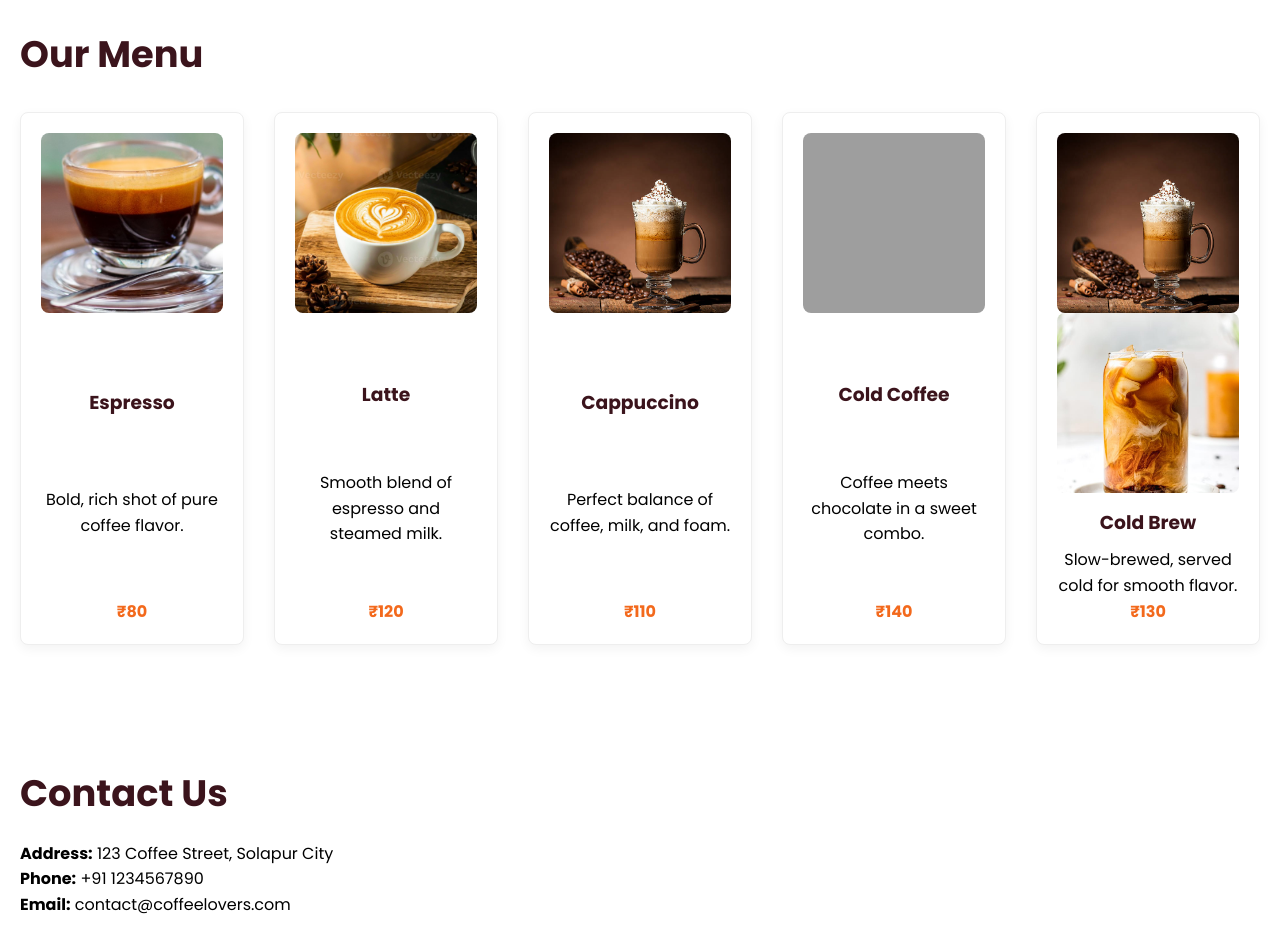
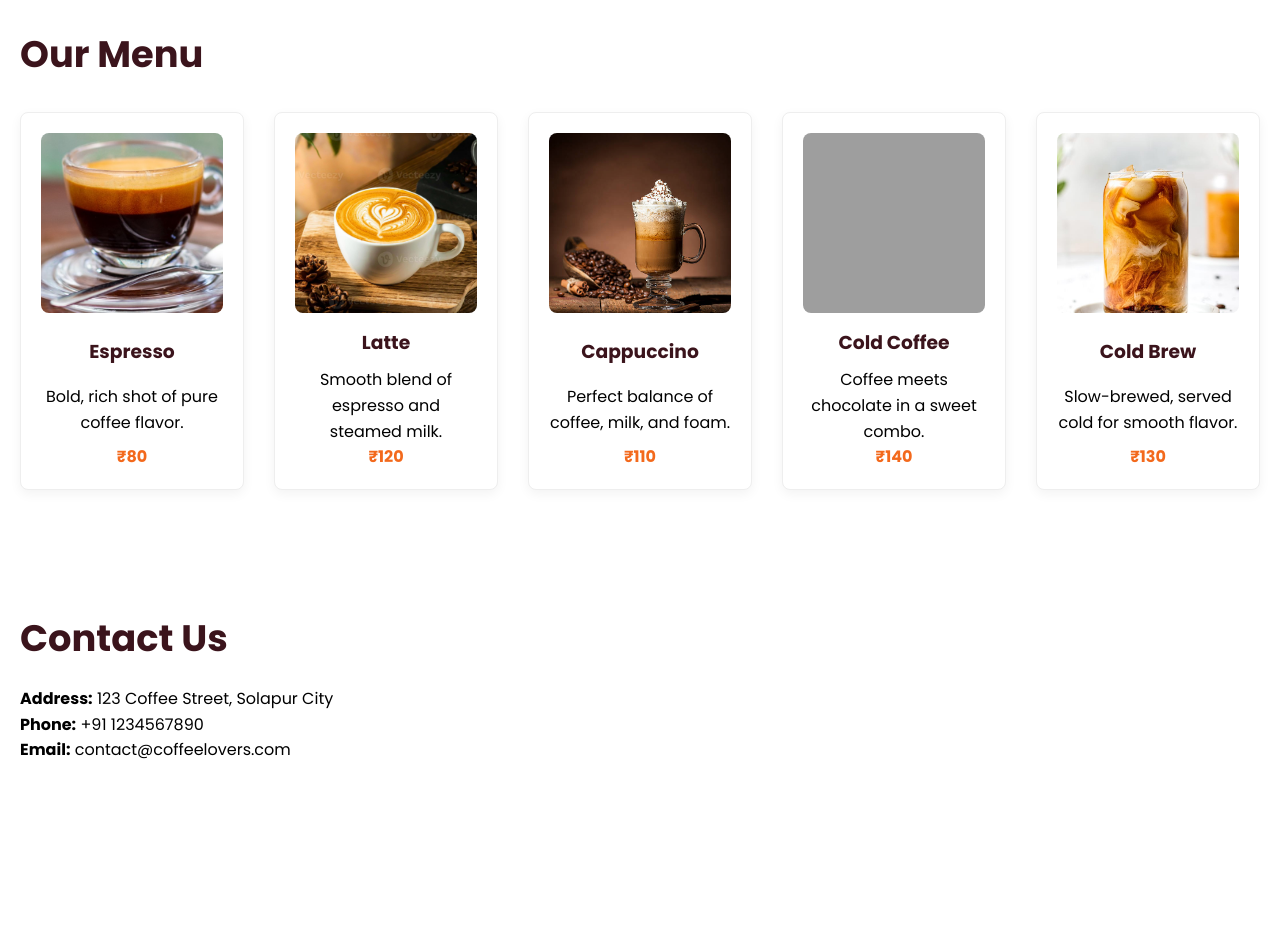
Before and after one commit to kshirsagarasmita50/Coffee, a plain HTML site: page index.html in a window 1280 px wide. Shown: the part 860-1790 px from the top of the page. After the commit the page ends 1683 px from the top, so only its background shows below. Drawn offline with Linux system fonts and the light colour scheme; grey boxes are pictures that could not be loaded; a web font is replaced by a local one.

Commit message:
Update index.html

```diff
--- a/index.html
+++ b/index.html
@@ -323,8 +323,8 @@
           <span>₹140</span>
         </div>
         <div class="menu-item">
-          <img src="https://raw.githubusercontent.com/kshirsagarasmita50/Coffee/0da6ef10f5e96bbc7b8db8cb674ae16ad6601175/Cappuccino.jpg" alt="cold Brew">
           <img src="https://github.com/kshirsagarasmita50/Coffee/blob/main/Cold%20Brew.jpg?raw=true" alt="cold Brew">
+
           <h3>Cold Brew</h3>
           <p>Slow-brewed, served cold for smooth flavor.</p>
           <span>₹130</span>
```
